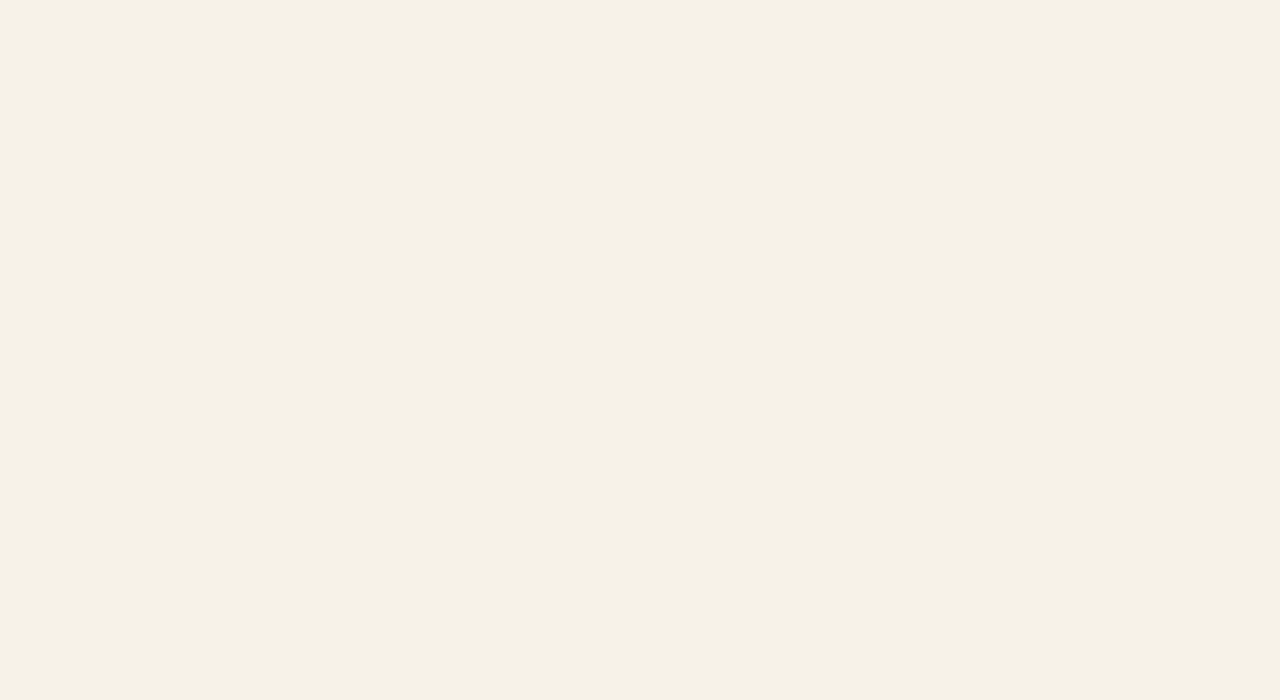
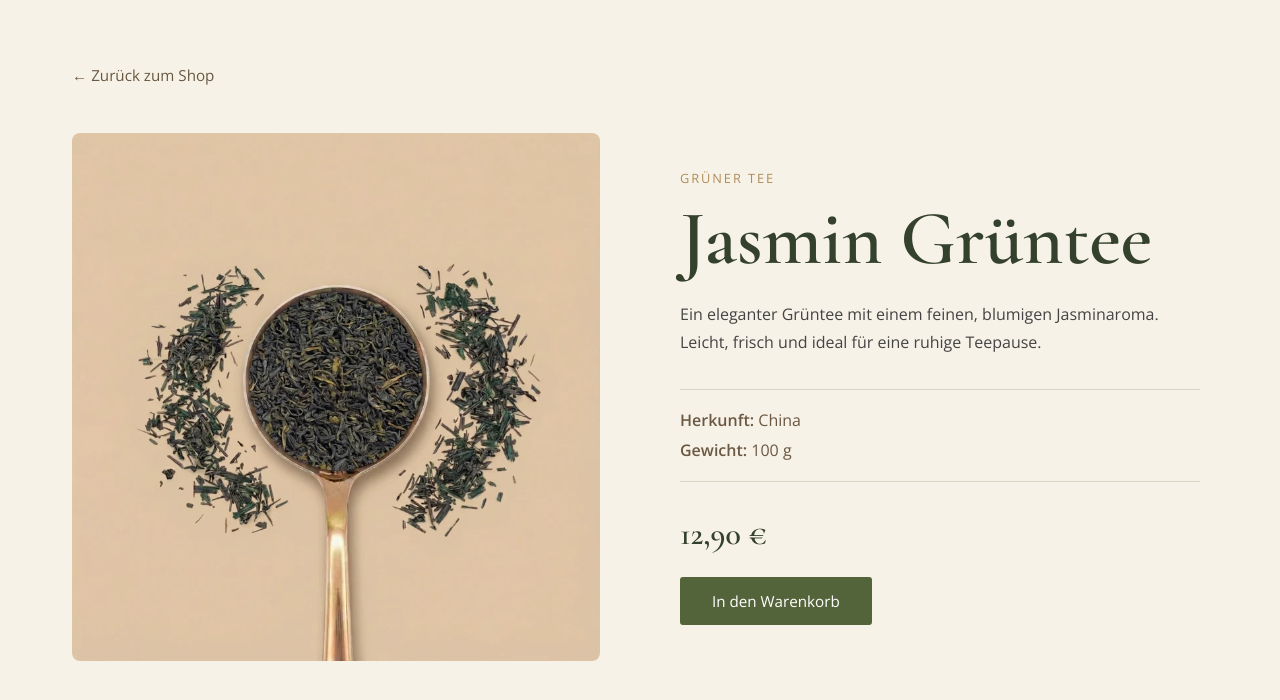
Before and after one commit to kgrochot/Tee-Shop, a React (Vite) app: page /product/1 in a window 1280 px wide. Before the commit this address had no page. Shown: the top 700 px of the page. Built offline with nearby package versions, Linux system fonts and the light colour scheme.

Commit message:
button Entdecken + productDetail

```diff
--- a/src/App.jsx
+++ b/src/App.jsx
@@ -1,6 +1,7 @@
 import { BrowserRouter, Routes, Route } from "react-router-dom";
 import Home from "./pages/Home";
 import Shop from "./pages/Shop";
+import ProductDetail from "./pages/ProductDetail";
 import "./index.css";
 
 function App() {
@@ -9,6 +10,7 @@ function App() {
       <Routes>
         <Route path="/" element={<Home />} />
         <Route path="/shop" element={<Shop />} />
+        <Route path="/product/:id" element={<ProductDetail />} />
       </Routes>
     </BrowserRouter>
   );
--- a/src/index.css
+++ b/src/index.css
@@ -353,6 +353,7 @@ h1 {
   color: var(--text);
   font-size: 0.9rem;
   line-height: 1.7;
+  min-height: 3.1rem;
   margin-bottom: 22px;
 }
 
@@ -375,7 +376,9 @@ h1 {
   color: var(--dark-green);
 }
 
-.product-bottom button {
+.discover-button {
+  display: inline-block;
+
   border: 1px solid var(--dark-green);
   background: transparent;
   color: var(--dark-green);
@@ -394,19 +397,162 @@ h1 {
     transform 0.25s ease;
 }
 
-.product-bottom button:hover {
+.discover-button:hover {
   background: var(--dark-green);
   color: white;
+
   transform: translateY(-2px);
 }
 
-/* Mobile */
+/* =========================
+   Product Detail
+========================= */
+
+.product-detail-page {
+  max-width: 1200px;
+  margin: 0 auto;
+  padding: 4rem 2rem;
+}
+
+.back-link {
+  display: inline-block;
+  margin-bottom: 3rem;
+  color: var(--brown);
+  text-decoration: none;
+  font-size: 0.95rem;
+  transition: color 0.2s ease;
+}
+
+.back-link:hover {
+  color: var(--tea-green);
+}
+
+.product-detail {
+  display: grid;
+  grid-template-columns: 1fr 1fr;
+  gap: 5rem;
+  align-items: center;
+}
+
+.product-detail-image {
+  background: #eee8dc;
+  border-radius: 8px;
+  overflow: hidden;
+  aspect-ratio: 1 / 1;
+}
+
+.product-detail-image img {
+  width: 100%;
+  height: 100%;
+  object-fit: cover;
+  display: block;
+}
+
+.product-detail-info {
+  max-width: 520px;
+}
+
+.product-detail-info .product-category {
+  font-size: 0.8rem;
+  letter-spacing: 0.15em;
+  text-transform: uppercase;
+  color: var(--gold);
+  margin-bottom: 1rem;
+}
+
+.product-detail-info h1 {
+  text-align: left;
+  margin-bottom: 1.5rem;
+}
+
+.product-detail-description {
+  color: var(--text);
+  line-height: 1.8;
+  font-size: 1rem;
+  margin-bottom: 2rem;
+}
+
+.product-meta {
+  border-top: 1px solid rgba(83, 100, 58, 0.2);
+  border-bottom: 1px solid rgba(83, 100, 58, 0.2);
+  padding: 1.2rem 0;
+  margin-bottom: 2rem;
+}
+
+.product-meta p {
+  margin-bottom: 0.5rem;
+  color: var(--brown);
+}
+
+.product-meta p:last-child {
+  margin-bottom: 0;
+}
+
+.product-price {
+  font-family: "Cormorant Garamond", serif;
+  font-size: 2rem;
+  font-weight: 600;
+  color: var(--dark-green);
+  margin-bottom: 1.5rem;
+}
+
+.add-to-cart-button {
+  display: inline-block;
+  border: none;
+  background: var(--tea-green);
+  color: white;
+  padding: 0.9rem 2rem;
+  font-family: "Open Sans", sans-serif;
+  font-size: 0.95rem;
+  cursor: pointer;
+  border-radius: 3px;
+  transition: background 0.2s ease, transform 0.2s ease;
+}
+
+.add-to-cart-button:hover {
+  background: var(--dark-green);
+  transform: translateY(-2px);
+}
+
+/* =========================
+   Product Detail - Mobile
+========================= */
+
+@media (max-width: 768px) {
+  .product-detail-page {
+    padding: 2.5rem 1.5rem;
+  }
+
+  .product-detail {
+    grid-template-columns: 1fr;
+    gap: 2.5rem;
+  }
+
+  .product-detail-info {
+    max-width: none;
+  }
+
+  .product-detail-info h1 {
+    text-align: left;
+    font-size: 2.4rem;
+  }
+}
+
+
+/* =========================
+   Shop - Tablet
+========================= */
 
 @media (max-width: 900px) {
   .product-grid {
     grid-template-columns: repeat(2, 1fr);
   }
 }
+
+
+/* =========================
+   Shop - Mobile
+========================= */
 
 @media (max-width: 600px) {
   .shop-page {
--- a/src/pages/ProductDetail.jsx
+++ b/src/pages/ProductDetail.jsx
@@ -0,0 +1,71 @@
+import { useParams, Link } from "react-router-dom";
+import products from "../data/products";
+
+function ProductDetail() {
+  const { id } = useParams();
+
+  const product = products.find(
+    (product) => product.id === Number(id)
+  );
+
+  if (!product) {
+    return (
+      <main className="product-detail-page">
+        <h1>Produkt nicht gefunden</h1>
+
+        <Link to="/shop">
+          Zurück zum Shop
+        </Link>
+      </main>
+    );
+  }
+
+  return (
+    <main className="product-detail-page">
+      <Link to="/shop" className="back-link">
+        ← Zurück zum Shop
+      </Link>
+
+      <section className="product-detail">
+        <div className="product-detail-image">
+          <img
+            src={product.image}
+            alt={product.name}
+          />
+        </div>
+
+        <div className="product-detail-info">
+          <p className="product-category">
+            {product.category}
+          </p>
+
+          <h1>{product.name}</h1>
+
+          <p className="product-detail-description">
+            {product.description}
+          </p>
+
+          <div className="product-meta">
+            <p>
+              <strong>Herkunft:</strong> {product.origin}
+            </p>
+
+            <p>
+              <strong>Gewicht:</strong> {product.weight}
+            </p>
+          </div>
+
+          <p className="product-price">
+            {product.price.toFixed(2).replace(".", ",")} €
+          </p>
+
+          <button className="add-to-cart-button">
+            In den Warenkorb
+          </button>
+        </div>
+      </section>
+    </main>
+  );
+}
+
+export default ProductDetail;
--- a/src/pages/Shop.jsx
+++ b/src/pages/Shop.jsx
@@ -1,3 +1,4 @@
+import { Link } from "react-router-dom";
 import products from "../data/products";
 
 function Shop() {
@@ -8,39 +9,29 @@ function Shop() {
 
         <h1>Unsere Tees</h1>
 
-        <p>
-          Entdecke ausgewählte Teesorten für besondere
-          Genussmomente.
-        </p>
+        <p>Entdecke ausgewählte Teesorten für besondere Genussmomente.</p>
       </section>
 
       <section className="product-grid">
         {products.map((product) => (
           <article className="product-card" key={product.id}>
             <div className="product-image">
-              <img
-                src={product.image}
-                alt={product.name}
-              />
+              <img src={product.image} alt={product.name} />
             </div>
 
             <div className="product-info">
-              <p className="product-category">
-                {product.category}
-              </p>
+              <p className="product-category">{product.category}</p>
 
               <h2>{product.name}</h2>
 
-              <p className="product-description">
-                {product.shortDescription}
-              </p>
+              <p className="product-description">{product.shortDescription}</p>
 
               <div className="product-bottom">
-                <span>
-                  {product.price.toFixed(2).replace(".", ",")} €
-                </span>
+                <span>{product.price.toFixed(2).replace(".", ",")} €</span>
 
-                <button>Entdecken</button>
+                <Link to={`/product/${product.id}`} className="discover-button">
+                  Entdecken
+                </Link>
               </div>
             </div>
           </article>
--- a/vite.config.js
+++ b/vite.config.js
@@ -1,7 +1,7 @@
 import { defineConfig } from "vite";
 import react from "@vitejs/plugin-react";
 
-export default defineConfig({
+export default defineConfig(({ mode }) => ({
   plugins: [react()],
-  base: "/Tee-Shop/",
-});
+  base: mode === "production" ? "/Tee-Shop/" : "/",
+}));
```
